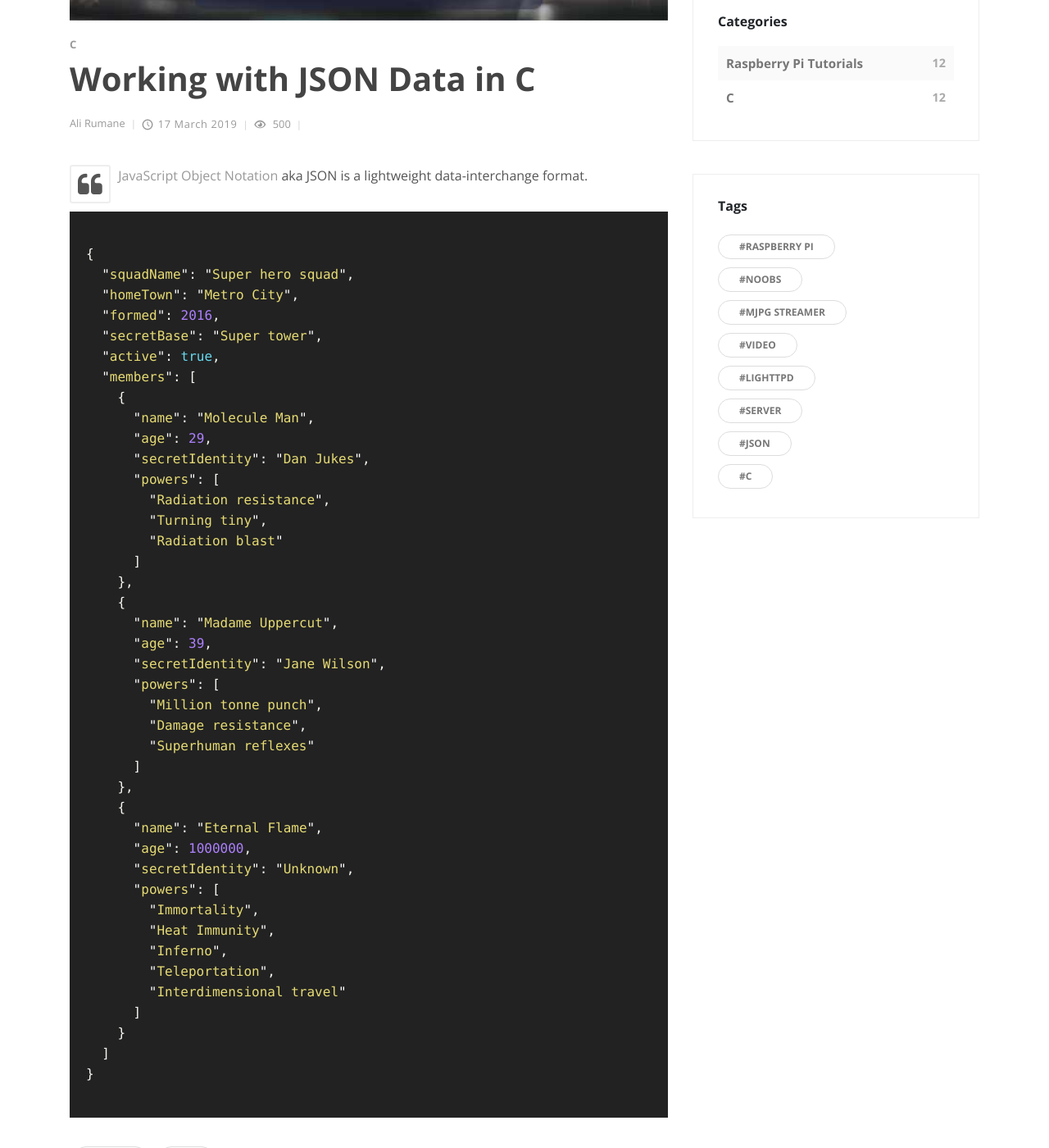
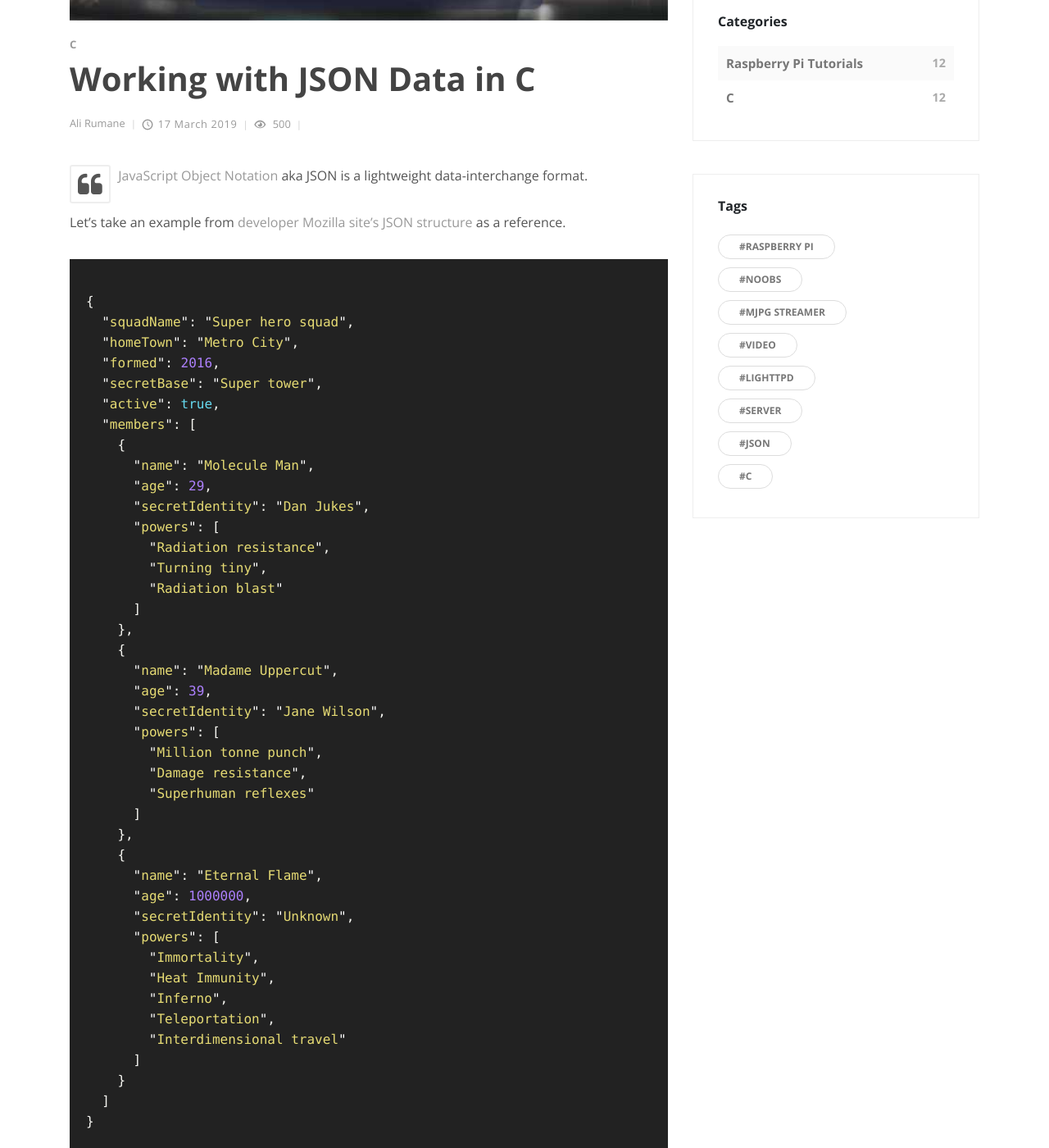
Before and after one commit to alirumane/alirumane.github.io, a Jekyll site: the page built from _posts/2019-03-17-working-with-json-data-in-c.md, in a window 1280 px wide and 1400 px high, scrolled down 654 px. Shown: the whole window at 82% size. Built offline with Jekyll 4.4.1, drawn with Linux system fonts in a browser that asks for light colours; some of the changed text lies outside the part shown.

Commit message:
Update 2019-03-17-working-with-json-data-in-c.md

````diff
--- a/_posts/2019-03-17-working-with-json-data-in-c.md
+++ b/_posts/2019-03-17-working-with-json-data-in-c.md
@@ -11,6 +11,8 @@ description: JSON with C
 
 [JavaScript Object Notation](http://json.org/) aka JSON is a lightweight data-interchange format.
 
+
+Let's take an example from [developer Mozilla site's JSON structure](https://developer.mozilla.org/en-US/docs/Learn/JavaScript/Objects/JSON#JSON_structure) as a reference.
 
 ```javascript
 {
@@ -55,3 +57,5 @@ description: JSON with C
   ]
 }
 ```
+
+We will use [cJSON](https://github.com/DaveGamble/cJSON) for parsing JSON data in C.
````
